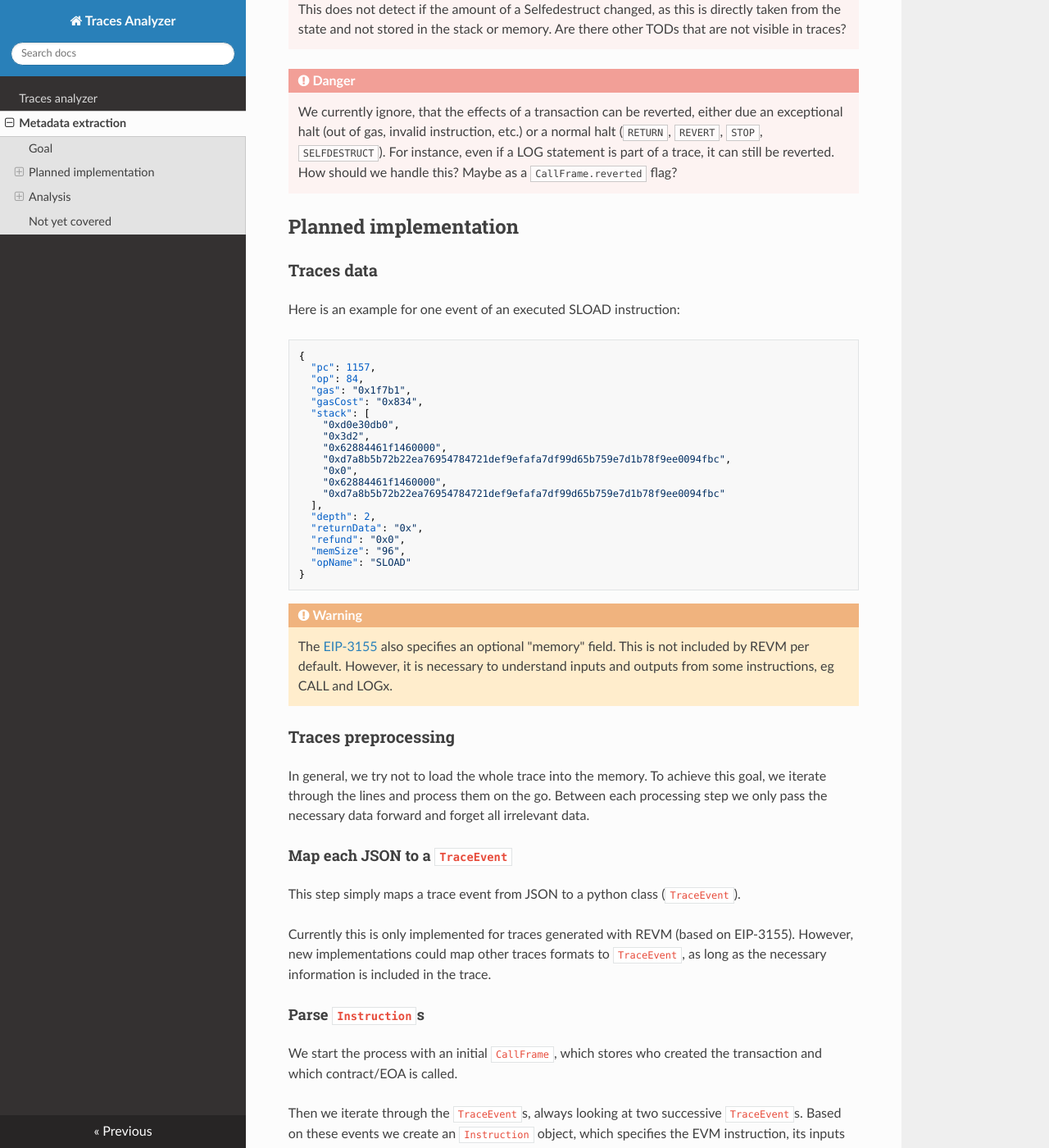
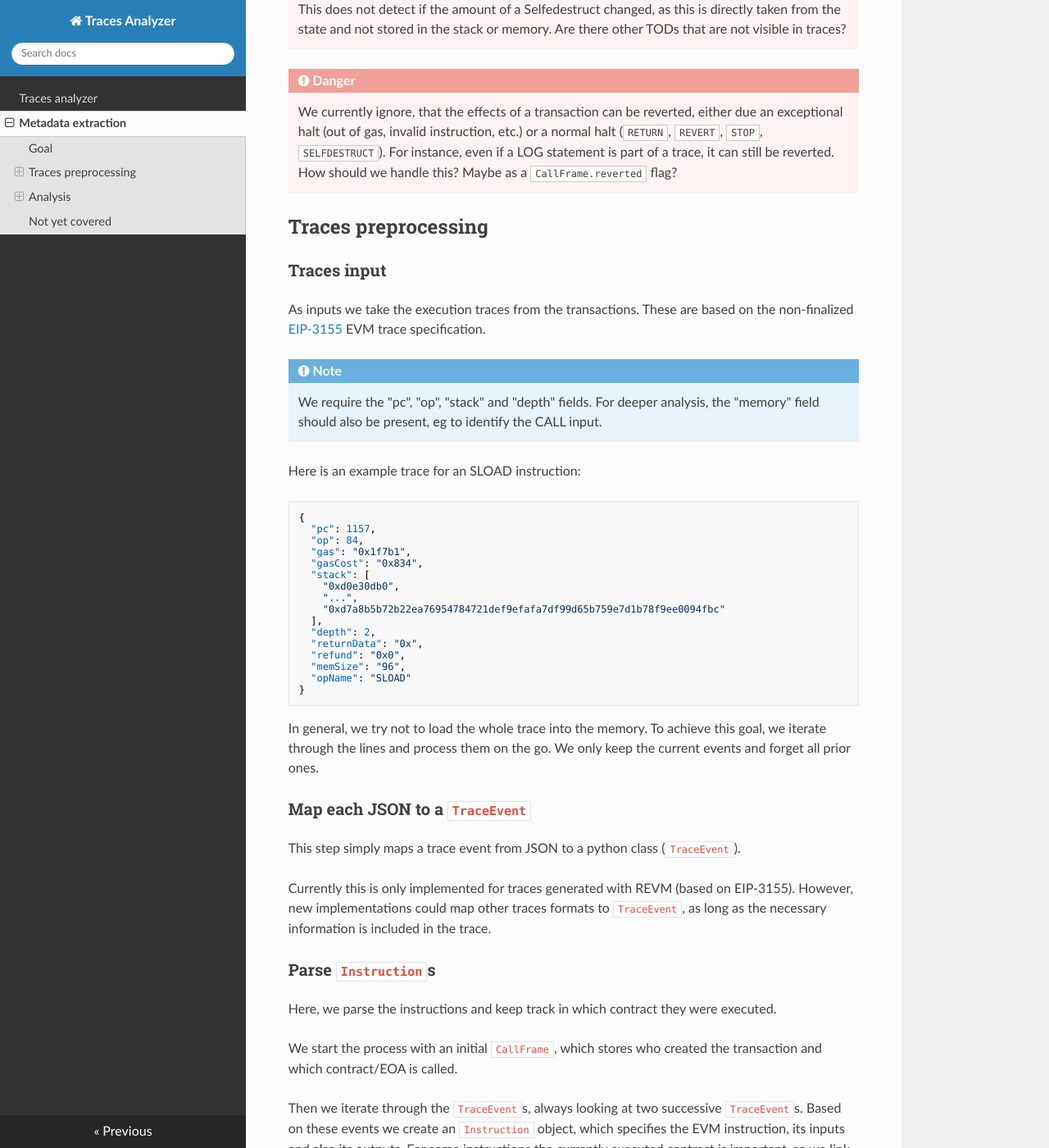
Before and after one commit to TOD-theses/traces_analyzer, an MkDocs documentation site: the page built from docs/metadata_extraction.md, in a window 1280 px wide and 1400 px high, scrolled down 377 px. Shown: the whole window at 82% size. Built offline with MkDocs 1.6.1, drawn with Linux system fonts in a browser that asks for light colours; nearby versions of some CDN libraries; some of the changed text lies outside the part shown.

Commit message:
docs: update metadata extraction

````diff
--- a/docs/metadata_extraction.md
+++ b/docs/metadata_extraction.md
@@ -1,10 +1,10 @@
 # Metadata extraction
 
-This section describes how labels will be extracted from the traces.
+This page describes how metadata will be extracted from the traces.
 
 ## Goal
 
-Based on the four transaction traces (2 normal, 2 reverse order), automatically determine several labels and metadata related to TOD.
+Based on the four transaction traces (2 normal, 2 reverse order), we automatically determine several labels and metadata related to TOD.
 
 !!! danger
 
@@ -14,11 +14,17 @@
 
     We currently ignore, that the effects of a transaction can be reverted, either due an exceptional halt (out of gas, invalid instruction, etc.) or a normal halt (`RETURN`, `REVERT`, `STOP`, `SELFDESTRUCT`). For instance, even if a LOG statement is part of a trace, it can still be reverted. How should we handle this? Maybe as a `CallFrame.reverted` flag?
 
-## Planned implementation
+## Traces preprocessing
 
-### Traces data
+### Traces input
 
-Here is an example for one event of an executed SLOAD instruction:
+As inputs we take the execution traces from the transactions. These are based on the non-finalized [EIP-3155](https://eips.ethereum.org/EIPS/eip-3155) EVM trace specification.
+
+!!! note
+
+    We require the "pc", "op", "stack" and "depth" fields. For deeper analysis, the "memory" field should also be present, eg to identify the CALL input.
+
+Here is an example trace for an SLOAD instruction:
 
 ```json
 {
@@ -28,11 +34,7 @@
   "gasCost": "0x834",
   "stack": [
     "0xd0e30db0",
-    "0x3d2",
-    "0x62884461f1460000",
-    "0xd7a8b5b72b22ea76954784721def9efafa7df99d65b759e7d1b78f9ee0094fbc",
-    "0x0",
-    "0x62884461f1460000",
+    "...",
     "0xd7a8b5b72b22ea76954784721def9efafa7df99d65b759e7d1b78f9ee0094fbc"
   ],
   "depth": 2,
@@ -43,27 +45,23 @@
 }
 ```
 
-!!! warning
+In general, we try not to load the whole trace into the memory. To achieve this goal, we iterate through the lines and process them on the go. We only keep the current events and forget all prior ones.
 
-    The [EIP-3155](https://eips.ethereum.org/EIPS/eip-3155) also specifies an optional "memory" field. This is not included by REVM per default. However, it is necessary to understand inputs and outputs from some instructions, eg CALL and LOGx.
-
-### Traces preprocessing
-
-In general, we try not to load the whole trace into the memory. To achieve this goal, we iterate through the lines and process them on the go. Between each processing step we only pass the necessary data forward and forget all irrelevant data.
-
-#### Map each JSON to a `TraceEvent`
+### Map each JSON to a `TraceEvent`
 
 This step simply maps a trace event from JSON to a python class (`TraceEvent`).
 
 Currently this is only implemented for traces generated with REVM (based on EIP-3155). However, new implementations could map other traces formats to `TraceEvent`, as long as the necessary information is included in the trace.
 
-#### Parse `Instruction`s
+### Parse `Instruction`s
+
+Here, we parse the instructions and keep track in which contract they were executed.
 
 We start the process with an initial `CallFrame`, which stores who created the transaction and which contract/EOA is called.
 
-Then we iterate through the `TraceEvent`s, always looking at two successive `TraceEvent`s. Based on these events we create an `Instruction` object, which specifies the EVM instruction, its inputs and also its outputs. For some instructions the currently executed contract is important, so we link the current `CallFrame` to it. For instance, a `SLOAD` instruction loads the data from the current contracts storage.
+Then we iterate through the `TraceEvent`s, always looking at two successive `TraceEvent`s. Based on these events we create an `Instruction` object, which specifies the EVM instruction, its inputs and also its outputs. For some instructions the currently executed contract is important, so we link the current `CallFrame` to the instruction. For instance, an `SLOAD` instruction loads the data from the current contracts storage.
 
-If we encounter a `CALL` we create a new `CallFrame`, or on a `RETURN` we go back to the previous one. To be sure, we also check if the `depth` parameter changes. If it changes, thought the instruction is neither `CALL` or `RETURN`, we raise an Exception.
+If we encounter a `CALL` or `STATICCALL` we create a new `CallFrame`. On a `STOP`, `RETURN`, `REVERT` or `SELFDESTRUCT` we go back to the previous `CallFrame`. To be sure, we also verify if the `depth` from the trace event matches our calculation. If not, we raise an Exception.
 
 The `Instruction` includes:
 
@@ -80,17 +78,8 @@
 
 !!! warning
 
-    How should the `CallFrame` for `DELEGATECALL` be implemented? Split into `code_address` and `storage_address`?
+    How should we implement `DELEGATECALL` and `CALLCODE`? Split into `code_address` and `storage_address`?
 
-#### Create `EnvironmentChange`s
-
-Based on two successive `TraceEvent`s, compute the change between the environments. This includes following changes:
-
-- `StackChange`
-- `MemoryChange`
-- `ProgramCounterChange`
-- `CallDepthChange` (?)
-- `ReturnDataChange` (?)
 
 ## Analysis
 
@@ -122,7 +111,9 @@
 
 To understand, which instructions are affected by the TOD, we compare if the same instructions were executed, and if they were given the same inputs.
 
-Create a counter that counts how often an instruction has been called. An instruction is identified by (pc, inputs). For instructions in trace A, increment it. For instructions in the other trace, decrement it.
+For each instruction we count how often it has been exected in each trace. We identify the instruction by the code_address, pc, opcode and inputs. For instructions in trace A, we increment the counter. For instructions in the other trace, decrement it. Thus, if the instruction occurs in both traces, the count will balance to 0. If the inputs differ, we will have two different elements, one with a +1 count and one with -1.
+
+At the end, we group the instructions only by code_address, pc and opcode, so instructions with different inputs will be grouped together. These are matched between the traces to identify which parameters have changed and outputted as such. If no match exists, we output them as only being executed by one trace.
 
 **Requires**:
 
````
Also changed, not shown: other parts of docs/metadata_extraction.md (+2 -2 lines), README.md (+2 -0 lines).
